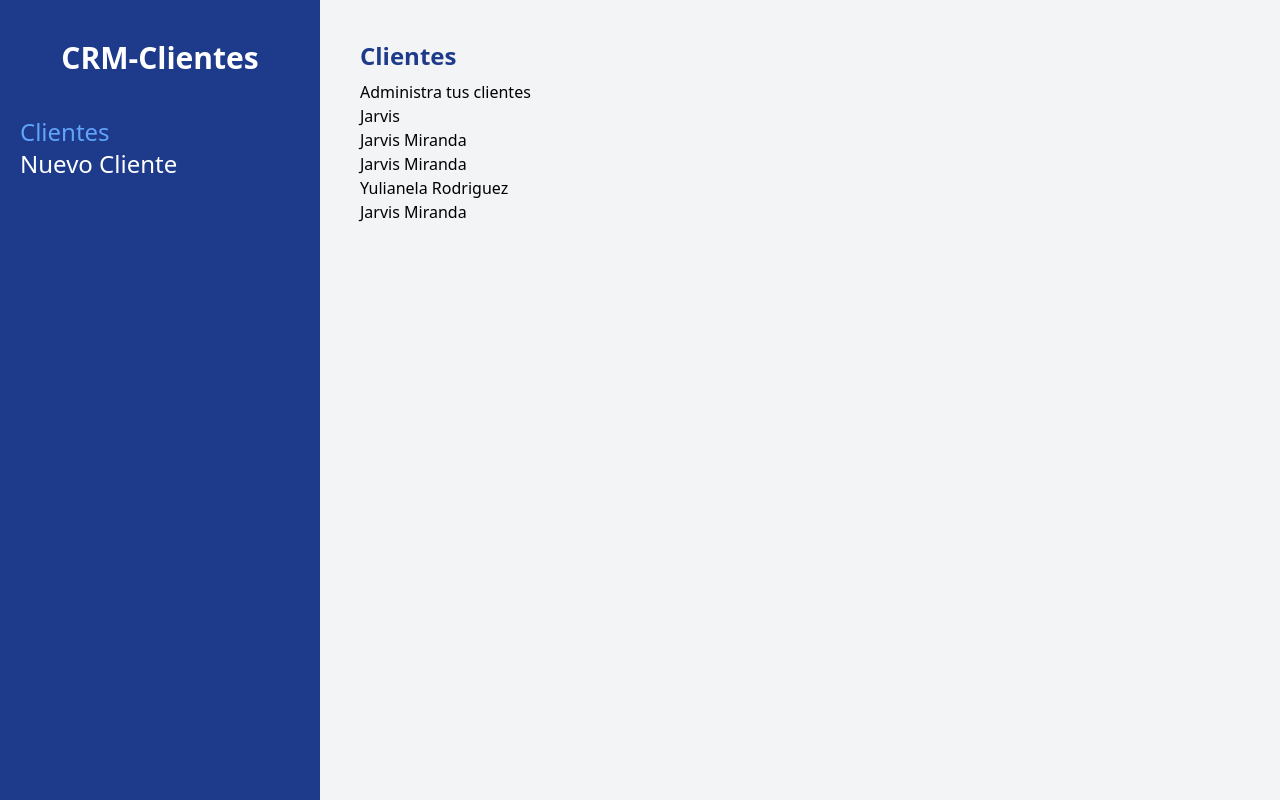
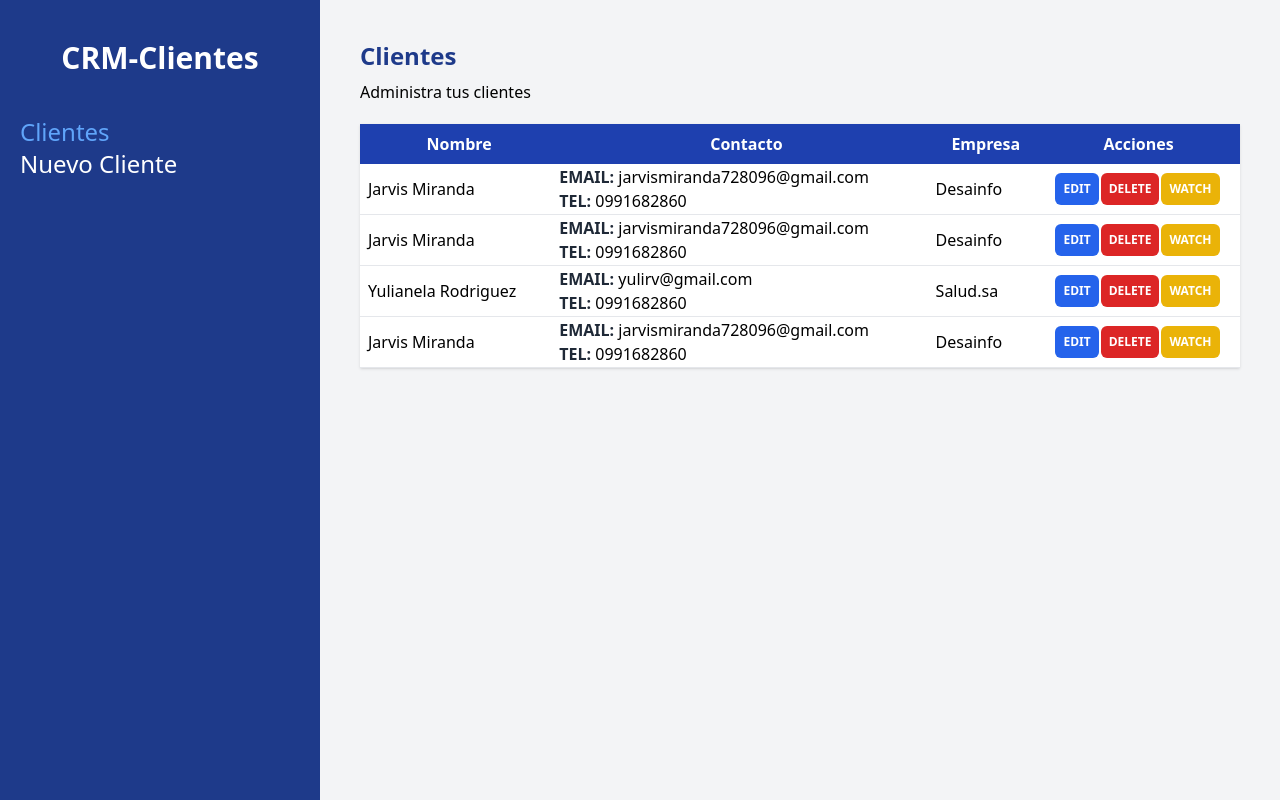
Before and after one commit to kaiser5474/crm-react, a React (Vite) app: page /clientes in a window 1280 px wide. Built offline with nearby package versions, Linux system fonts and the light colour scheme; data requests are answered from the project's data file.

Commit message:
creando tabla de clientes y el componente ver clientes

```diff
--- a/db.json
+++ b/db.json
@@ -1,10 +1,5 @@
 {
   "clientes": [
-    {
-      "id": 1,
-      "nombre": "Jarvis",
-      "apellido": "Miranda"
-    },
     {
       "nombre": "Jarvis Miranda",
       "empresa": "Desainfo",
--- a/src/App.jsx
+++ b/src/App.jsx
@@ -4,6 +4,7 @@ import Layout from "./layout/Layout";
 import EditarCliente from "./paginas/EditarCliente";
 import Inicio from "./paginas/Inicio";
 import NuevoCliente from "./paginas/NuevoCliente";
+import VerCliente from "./paginas/VerCliente";
 
 function App() {
   const [count, setCount] = useState(0);
@@ -15,6 +16,7 @@ function App() {
           <Route index element={<Inicio />} />
           <Route path="nuevo" element={<NuevoCliente />} />
           <Route path="editar/:id" element={<EditarCliente />} />
+          <Route path=":id" element={<VerCliente />} />
         </Route>
       </Routes>
     </BrowserRouter>
--- a/src/components/Cliente.jsx
+++ b/src/components/Cliente.jsx
@@ -1,7 +1,47 @@
-import React from "react";
+import { useNavigate } from "react-router-dom";
 
 const Cliente = ({ cliente }) => {
-  return <div>{cliente.nombre}</div>;
+  const navigate = useNavigate();
+  const { nombre, email, empresa, telefono, notas, id } = cliente;
+  return (
+    <>
+      <tr className="border-b hover:bg-gray-100">
+        <td className="p-2">{nombre}</td>
+        <td>
+          <p>
+            <span className="text-gray-800 uppercase font-bold">Email:</span>{" "}
+            {email}
+          </p>
+          <p>
+            <span className="text-gray-800 uppercase font-bold">Tel:</span>{" "}
+            {telefono}
+          </p>
+        </td>
+        <td>{empresa}</td>
+        <td className="text-center">
+          <button
+            className="bg-blue-600 hover:bg-blue-700 p-2 mr-0.5 text-white font-bold uppercase rounded-md text-xs"
+            type="button"
+          >
+            Edit
+          </button>
+          <button
+            className="bg-red-600 hover:bg-red-700 p-2 mr-0.5 text-white font-bold uppercase rounded-md text-xs"
+            type="button"
+          >
+            Delete
+          </button>
+          <button
+            className="bg-yellow-500 hover:bg-yellow-600 p-2 mr-0.5 text-white font-bold uppercase rounded-md text-xs"
+            type="button"
+            onClick={() => navigate(`/clientes/${id}`)}
+          >
+            Watch
+          </button>
+        </td>
+      </tr>
+    </>
+  );
 };
 
 export default Cliente;
--- a/src/paginas/Inicio.jsx
+++ b/src/paginas/Inicio.jsx
@@ -23,9 +23,21 @@ const Inicio = () => {
     <>
       <h1 className="text-2xl font-black text-blue-900">Clientes</h1>
       <p className="mt-2">Administra tus clientes</p>
-      {clientes.map((cliente) => (
-        <Cliente key={cliente.id} cliente={cliente} />
-      ))}
+      <table className="w-full mt-5 table-auto shadow bg-white">
+        <thead className="bg-blue-800 text-white">
+          <tr>
+            <th className="p-2">Nombre</th>
+            <th className="p-2">Contacto</th>
+            <th className="p-2">Empresa</th>
+            <th className="p-2">Acciones</th>
+          </tr>
+        </thead>
+        <tbody>
+          {clientes.map((cliente) => (
+            <Cliente key={cliente.id} cliente={cliente} />
+          ))}
+        </tbody>
+      </table>
     </>
   );
 };
--- /dev/null
+++ b/src/paginas/VerCliente.jsx
@@ -0,0 +1,9 @@
+import React from 'react'
+
+const VerCliente = () => {
+  return (
+    <div>VerCliente</div>
+  )
+}
+
+export default VerCliente
```
